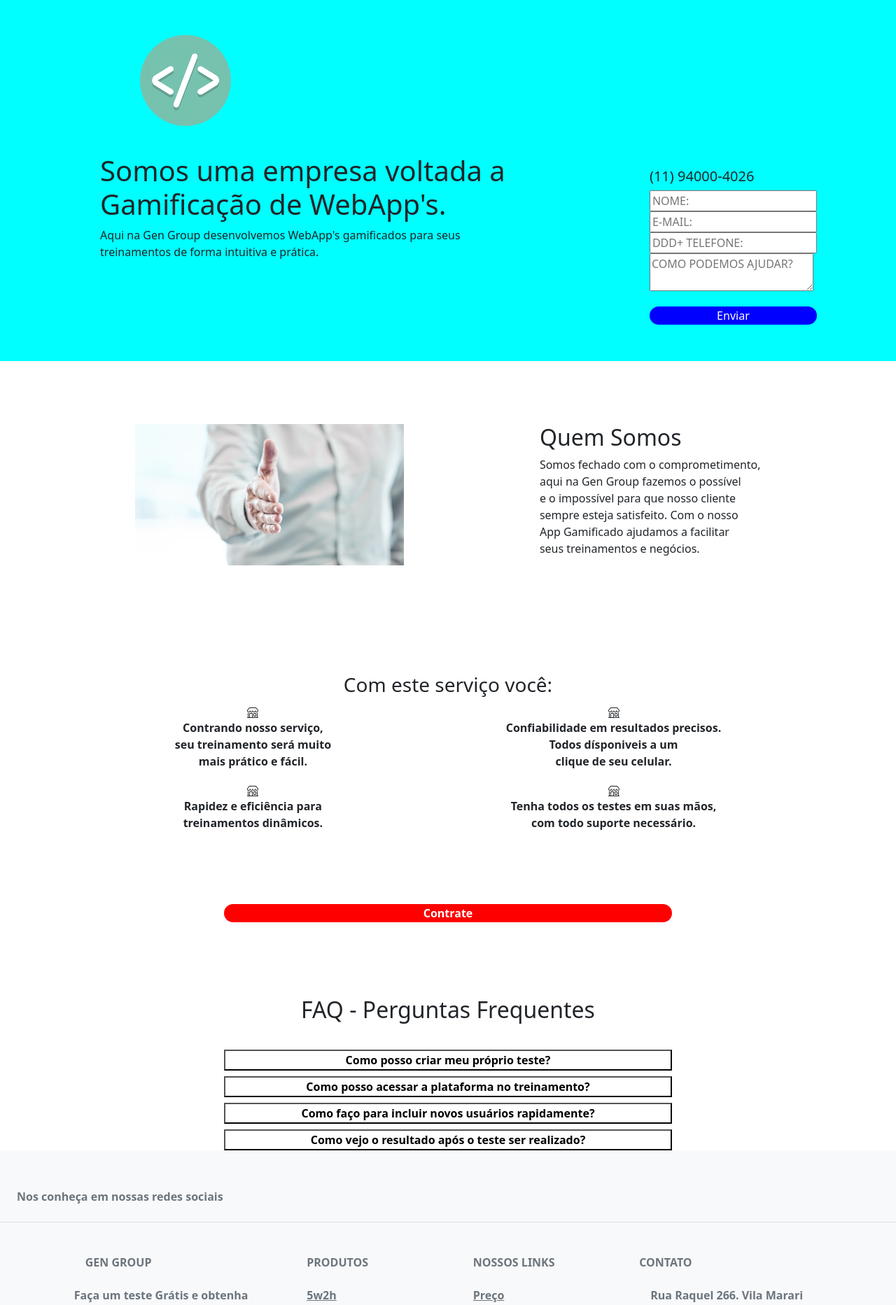
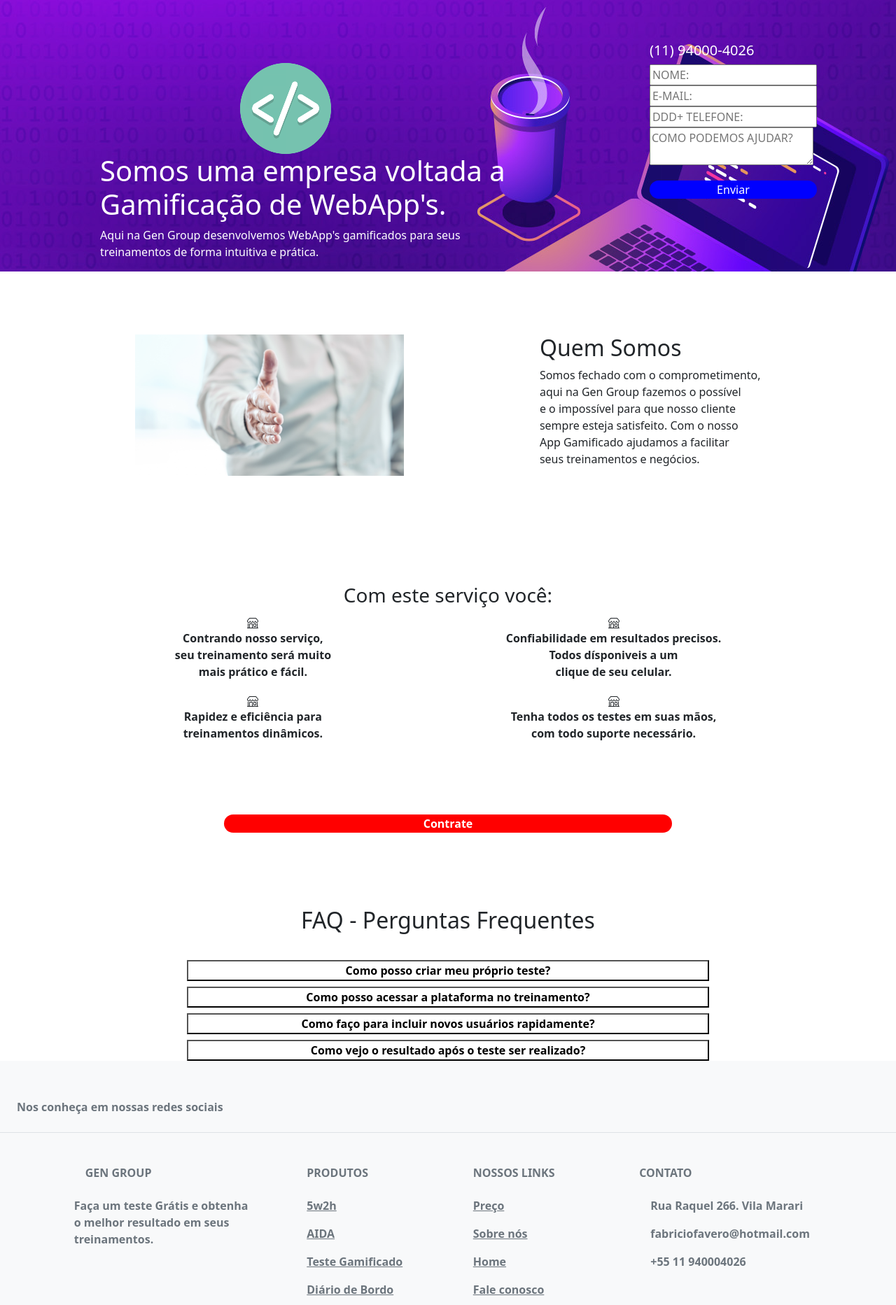
Before and after one commit to FabricioFavero/teste-ellos, a PHP site: page / in a window 1280 px wide. Shown: the top 1865 px of the page at 70% size. Run offline with PHP 8.4, Linux system fonts and the light colour scheme.

Commit message:
alteração background image top

```diff
--- a/includes/includes.php
+++ b/includes/includes.php
@@ -1,6 +1,6 @@
 <?php
 $servername = "localhost";
-$database = "teste_ellos";
+$database = "teste__ellos";
 $username = "root";
 $password = "1234";
 
--- a/index.php
+++ b/index.php
@@ -1,9 +1,3 @@
-<?php
-include_once "./includes/includes.php";
-session_start();
-
-?>
-
 <!DOCTYPE html>
 <html lang="pt-br">
 
@@ -19,14 +13,15 @@ session_start();
 
 <body>
 
-    <div class="container-header">
-        <div class="logo">
-            <img class="img-logo" src="./img/logo-dev130px.png" alt="">
-        </div>
-    </div>
 
     <div class="container-top">
         <div class="titulo">
+            <div class="container-header">
+                <div class="logo">
+                    <img class="img-logo" src="./img/logo-dev130px.png" alt="">
+                </div>
+            </div>
+
             <h1>Somos uma empresa voltada a <br>Gamificação de WebApp's.</h1>
             <p> Aqui na Gen Group desenvolvemos WebApp's gamificados para seus<br> treinamentos de forma intuitiva e prática. </p>
         </div>
@@ -110,7 +105,7 @@ session_start();
     <!-- perguntas botão -->
     <div class="perguntas">
         <h2> FAQ - Perguntas Frequentes</h2>
-        <div class="d-grid gap-2 col-6 mx-auto">
+        <div class="d-grid gap-2 col-7 mx-auto">
             <button class="btn-btn-second" type="button"><strong>Como posso criar meu próprio teste?</strong></button>
             <button class="btn-btn-second" type="button"><strong>Como posso acessar a plataforma no treinamento?</strong></button>
             <button class="btn-btn-second" type="button"><strong>Como faço para incluir novos usuários rapidamente?</strong></button>
--- a/sql.php
+++ b/sql.php
@@ -8,3 +8,9 @@ $ajudar = $_REQUEST['ajudar'];
 
 
 $sql = "INSERT INTO usuarios (nome, email, telefone, ajudar) VALUES ('$nome', '$email', '$telefone', '$ajudar') ";
+if (mysqli_query($conn, $sql)) {
+    header('Location: ./index.php');
+} else {
+    echo "Error: " . $sql . "<br>" . mysqli_error($conn);
+}
+mysqli_close($conn);
--- a/style.css
+++ b/style.css
@@ -1,6 +1,6 @@
-.container-header {
+/* .container-header {
   background-color: aqua;
-}
+} */
 
 .logo {
   padding-left: 200px;
@@ -15,15 +15,21 @@
   flex-direction: row;
   justify-content: space-around;
   padding-top: 40px;
-  background-color: aqua;
+  /* background-color: aqua; */
+  background-image: url(img/capa-blog-coding-iniciante.jpg);
 }
 
 .titulo {
   padding-left: 50px;
+  color: #ffff;
 }
 
 .form {
   margin: 20px;
+}
+
+.form h5 {
+  color: #ffff;
 }
 
 .btn-btn-primary-enviar {
@@ -87,3 +93,9 @@
 footer {
   padding-top: 30px;
 }
+
+@media only screen and (max-width: 480px) {
+  .container-top {
+    width: 100%;
+  }
+}
```
Also changed, not shown: img/capa-blog-coding-iniciante.jpg (added), img/logo-dev.png (deleted), img/logo-dev200px.png (deleted), img/logo-vsCode-semFundo.png (deleted), img/logo-vsCode.png (deleted).
